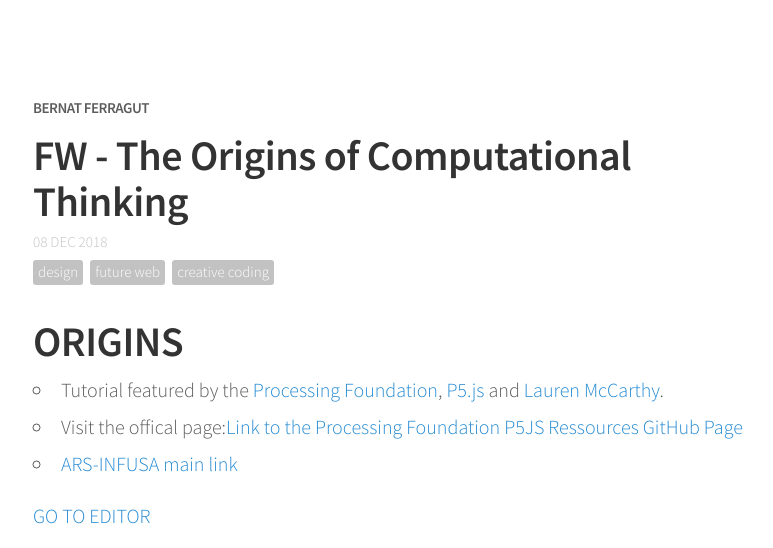
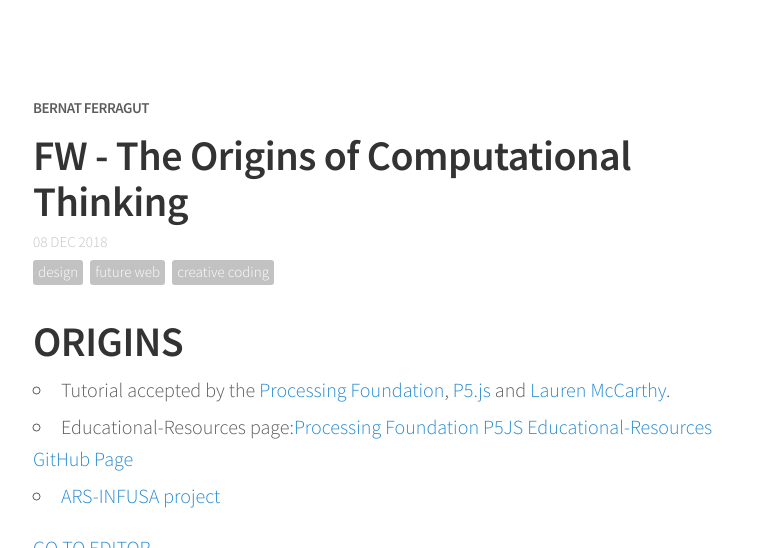
Before and after one commit to bernatferragut/FutureWeb-blog, a Jekyll site: the page built from _posts/08-12-18-FW-The First Computer.md, in a window 1280 px wide and 900 px high, cut to the strip 0-548 px from the top of the window. Shown: the whole strip, without its empty margins (247-1020 px from the left). Built offline with Jekyll 4.4.1, drawn with Linux system fonts in a browser that asks for light colours; nearby versions of some CDN libraries; comment, search, counter and statistics services are not loaded.

Commit message:
Update 08-12-18-FW-The First Computer.md

```diff
--- a/_posts/08-12-18-FW-The First Computer.md
+++ b/_posts/08-12-18-FW-The First Computer.md
@@ -10,9 +10,9 @@ share: true
 
 # ORIGINS
 
-* Tutorial featured by the [Processing Foundation](https://processing.org), [P5.js](http://p5js.org) and [Lauren McCarthy](http://www.lauren-mccarthy.com).
-* Visit the offical page:[Link to the Processing Foundation P5JS Ressources GitHub Page](https://github.com/processing/p5.js/wiki/Educational-Resources)
-* [ARS-INFUSA main link](http://ars-infusa.surge.sh/)
+* Tutorial accepted by the [Processing Foundation](https://processing.org), [P5.js](http://p5js.org) and [Lauren McCarthy](http://www.lauren-mccarthy.com).
+* Educational-Resources page:[Processing Foundation P5JS Educational-Resources GitHub Page](https://github.com/processing/p5.js/wiki/Educational-Resources)
+* [ARS-INFUSA project](http://ars-infusa.surge.sh/)
 
 [GO TO EDITOR](https://editor.p5js.org/bernatferragut/sketches/HkO4HfkAX)
 
```
